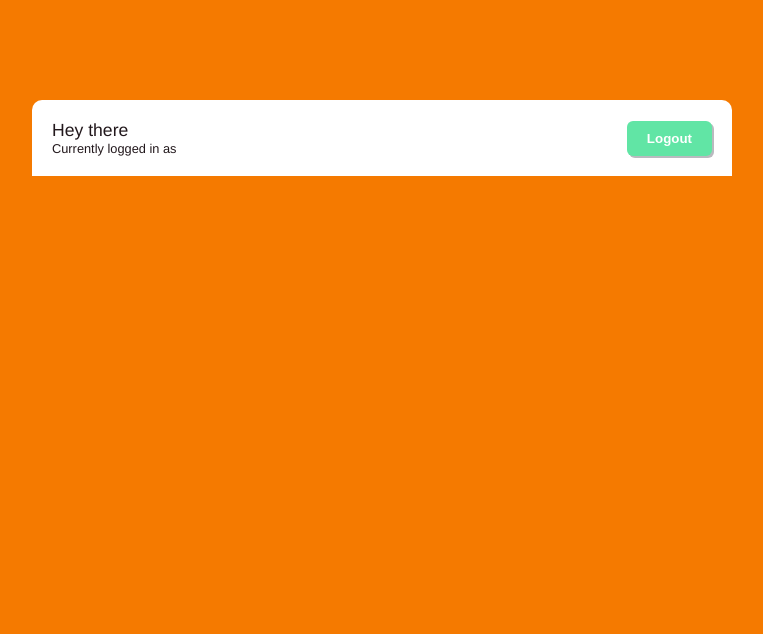
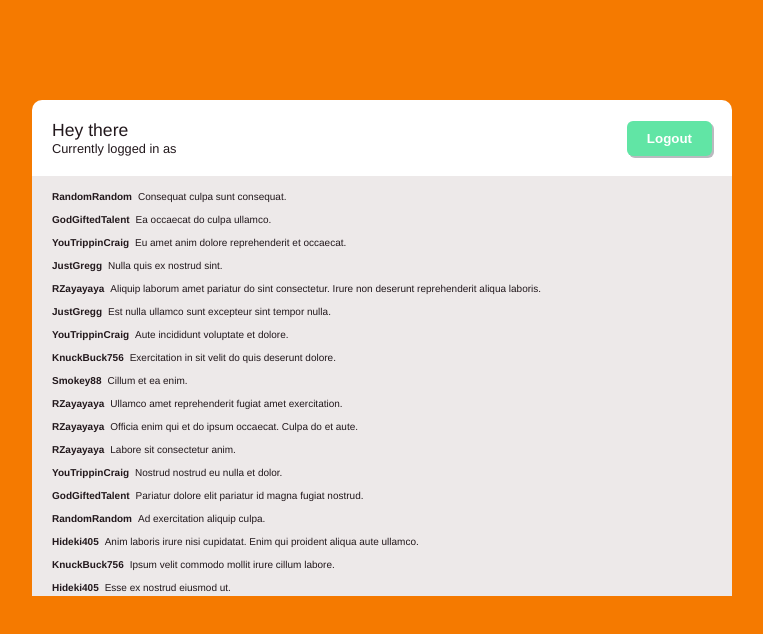
Before and after one commit to SmithBWare89/chatroom-app, a Vue app: page /chatroom in a window 1280 px wide. Shown: the top 634 px of the page, without its empty margins (258-1021 px from the left). Built offline with nearby package versions, Linux system fonts and the light colour scheme; data requests are answered from the project's data file.

Commit message:
added max size to chat window

```diff
--- a/data/db.json
+++ b/data/db.json
@@ -1,4 +1,154 @@
 {
   "chats": [
+    {
+      "username": "RandomRandom",
+      "comment": "Consequat culpa sunt consequat.",
+      "id": 1
+    },
+    {
+      "username": "GodGiftedTalent",
+      "comment": "Ea occaecat do culpa ullamco.",
+      "id": 2
+    },
+    {
+      "username": "YouTrippinCraig",
+      "comment": "Eu amet anim dolore reprehenderit et occaecat.",
+      "id": 3
+    },
+    {
+      "username": "JustGregg",
+      "comment": "Nulla quis ex nostrud sint.",
+      "id": 4
+    },
+    {
+      "username": "RZayayaya",
+      "comment": "Aliquip laborum amet pariatur do sint consectetur. Irure non deserunt reprehenderit aliqua laboris.",
+      "id": 5
+    },
+    {
+      "username": "JustGregg",
+      "comment": "Est nulla ullamco sunt excepteur sint tempor nulla.",
+      "id": 6
+    },
+    {
+      "username": "YouTrippinCraig",
+      "comment": "Aute incididunt voluptate et dolore.",
+      "id": 7
+    },
+    {
+      "username": "KnuckBuck756",
+      "comment": "Exercitation in sit velit do quis deserunt dolore.",
+      "id": 8
+    },
+    {
+      "username": "Smokey88",
+      "comment": "Cillum et ea enim.",
+      "id": 9
+    },
+    {
+      "username": "RZayayaya",
+      "comment": "Ullamco amet reprehenderit fugiat amet exercitation.",
+      "id": 10
+    },
+    {
+      "username": "RZayayaya",
+      "comment": "Officia enim qui et do ipsum occaecat. Culpa do et aute.",
+      "id": 11
+    },
+    {
+      "username": "RZayayaya",
+      "comment": "Labore sit consectetur anim.",
+      "id": 12
+    },
+    {
+      "username": "YouTrippinCraig",
+      "comment": "Nostrud nostrud eu nulla et dolor.",
+      "id": 13
+    },
+    {
+      "username": "GodGiftedTalent",
+      "comment": "Pariatur dolore elit pariatur id magna fugiat nostrud.",
+      "id": 14
+    },
+    {
+      "username": "RandomRandom",
+      "comment": "Ad exercitation aliquip culpa.",
+      "id": 15
+    },
+    {
+      "username": "Hideki405",
+      "comment": "Anim laboris irure nisi cupidatat. Enim qui proident aliqua aute ullamco.",
+      "id": 16
+    },
+    {
+      "username": "KnuckBuck756",
+      "comment": "Ipsum velit commodo mollit irure cillum labore.",
+      "id": 17
+    },
+    {
+      "username": "Hideki405",
+      "comment": "Esse ex nostrud eiusmod ut.",
+      "id": 18
+    },
+    {
+      "username": "GodGiftedTalent",
+      "comment": "Aliqua est aliqua anim quis.",
+      "id": 19
+    },
+    {
+      "username": "Hideki405",
+      "comment": "Lorem laboris pariatur et.",
+      "id": 20
+    },
+    {
+      "username": "GodGiftedTalent",
+      "comment": "Ut cupidatat adipisicing Lorem ex aliqua sint.",
+      "id": 21
+    },
+    {
+      "username": "YouTrippinCraig",
+      "comment": "Ex minim laborum non quis.",
+      "id": 22
+    },
+    {
+      "username": "GodGiftedTalent",
+      "comment": "In consequat do irure consectetur aute. Consequat et sit exercitation ad do qui.",
+      "id": 23
+    },
+    {
+      "username": "JustGregg",
+      "comment": "Ut non ex adipisicing occaecat.",
+      "id": 24
+    },
+    {
+      "username": "RZayayaya",
+      "comment": "Amet aliqua incididunt ut tempor anim fugiat.",
+      "id": 25
+    },
+    {
+      "username": "KnuckBuck756",
+      "comment": "Commodo duis occaecat elit elit excepteur occaecat sunt. Eu ex fugiat labore laborum Lorem cillum.",
+      "id": 26
+    },
+    {
+      "username": "JustGregg",
+      "comment": "Do eu amet in est adipisicing commodo.",
+      "id": 27
+    },
+    {
+      "username": "Smokey88",
+      "comment": "Ex anim ex deserunt.",
+      "id": 28
+    },
+    {
+      "username": "Smokey88",
+      "comment": "Dolore ullamco pariatur aute laborum aliqua excepteur. Fugiat mollit officia fugiat qui.",
+      "id": 29
+    },
+    {
+      "username": "RandomRandom",
+      "comment": "Occaecat sunt pariatur excepteur exercitation laboris aliqua.",
+      "id": 30
+    }
   ]
 }
--- a/package.json
+++ b/package.json
@@ -19,6 +19,7 @@
     "@vue/cli-plugin-babel": "~4.5.0",
     "@vue/cli-plugin-router": "~4.5.0",
     "@vue/cli-service": "~4.5.0",
-    "@vue/compiler-sfc": "^3.0.0"
+    "@vue/compiler-sfc": "^3.0.0",
+    "vue-cli-plugin-vuetify": "~2.4.2"
   }
 }
--- a/src/components/ChatView.vue
+++ b/src/components/ChatView.vue
@@ -1,47 +1,42 @@
 <template>
-    <div id="chatView" v-for="comment in data" :key="comment.id">
-        <div class="chatContainer">
+  <div id="chatView">
+    <div v-for="comment in data" :key="comment.id" class="comment">
       <span class="chatUsername">{{ comment.username }}</span>
-            <span class="chatComment">{{ comment.comment }}</span>
+      <span id="chatComment">{{ comment.comment }}</span>
     </div>
   </div>
 </template>
 
 <script>
 export default {
-    name: 'ChatView',
-    props: ['data'],
+  name: "ChatView",
+  props: ["data"],
   data() {
-        return {
-
-        }
-    }
-}
+    return {};
+  },
+};
 </script>
 
 <style>
 #chatView {
-        padding-top: 10px;
-        margin: 0px 10px;
-        overflow-y: auto;
+  padding: 5px 20px 15px 20px;
+  background: #ede9e9;
+  max-height: 400px !important;
+  overflow: auto;
+  text-align: left;
 }
-    .chatContainer {
-        display: flex;
-        flex-direction: row;
-        justify-content: flex-start;
-        align-items: flex-start;
-        padding-top: 2px;
-        padding-bottom: 2px;
+
+.comment {
+  margin: 5px 0;
 }
+
 .chatUsername {
   font-size: 10px;
   font-weight: 800;
+  margin-right: 6px;
 }
 
-    .chatComment {
+#chatComment {
     font-size: 10px;
-        text-align: left;
-        margin-left: 5px;
-        width: 60%;
 }
 </style>
--- a/src/views/Chatroom.vue
+++ b/src/views/Chatroom.vue
@@ -46,7 +46,7 @@ export default {
           const dataJson = await dataPull.json();
 
           if (!dataJson.length) {
-            for (let i = 0; i < 0; i++) {
+            for (let i = 0; i < 30; i++) {
               const randomIndex = Math.floor(
                 Math.random() * (userArray.value.length - 1) + 1
               );
```
Also changed, not shown: 1 other file (tests, documents, lock files or other folders). Lines whose indentation alone changed are shown as unchanged.
